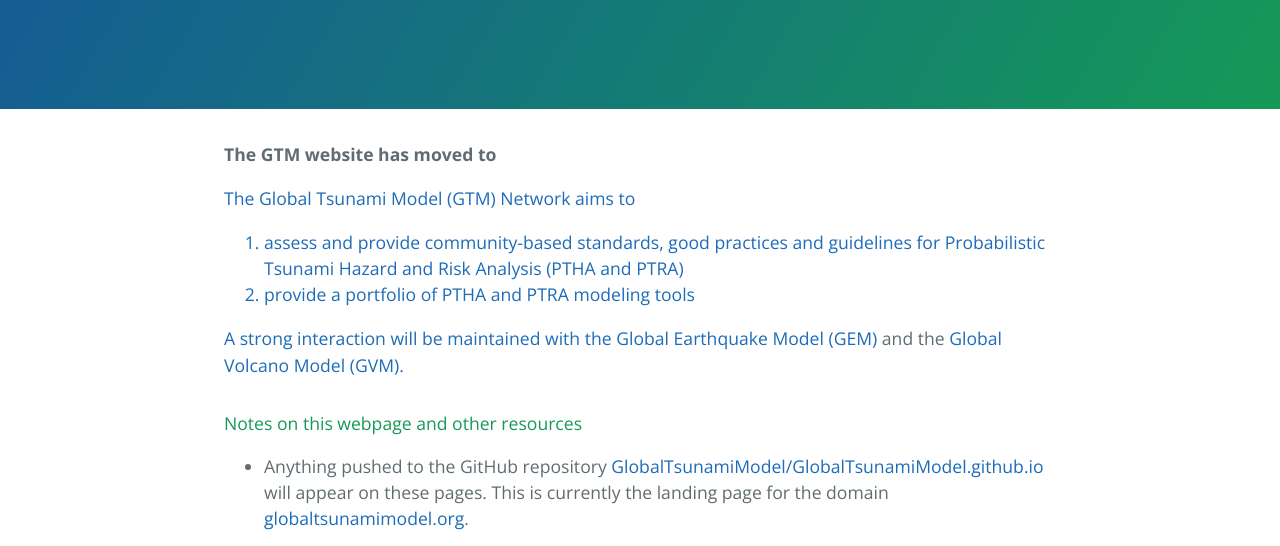
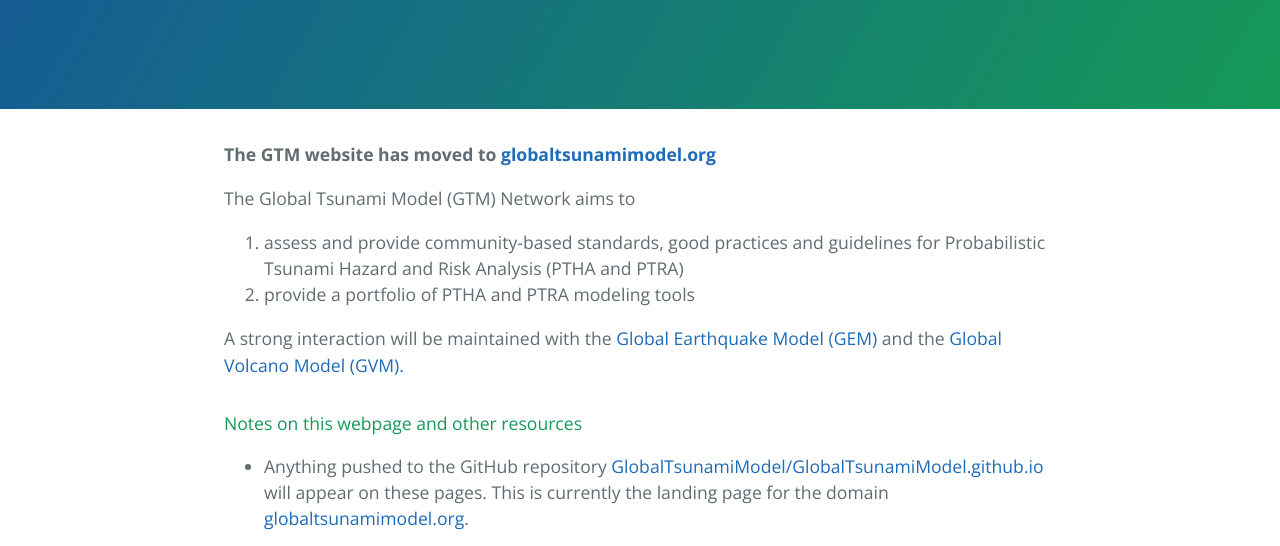
Before and after one commit to GlobalTsunamiModel/GlobalTsunamiModel.github.io, a plain HTML site: page index.html in a window 1280 px wide. Shown: the part 208-754 px from the top of the page. Drawn offline with nearby package versions, Linux system fonts and the light colour scheme.

Commit message:
Fix link

```diff
--- a/index.html
+++ b/index.html
@@ -20,7 +20,7 @@
     <!-- MAIN CONTENT -->
     <div id="main_content_wrap" class="outer">
       <section id="main_content" class="inner">
-    <p><b>The GTM website has moved to <a href="http://globaltsunamimodel.org/"><http://globaltsunamimodel.org/></b> </p>
+    <p><b>The GTM website has moved to <a href="http://globaltsunamimodel.org/">globaltsunamimodel.org</a></b> </p>
 
 The Global Tsunami Model (GTM) Network aims to
 
```
